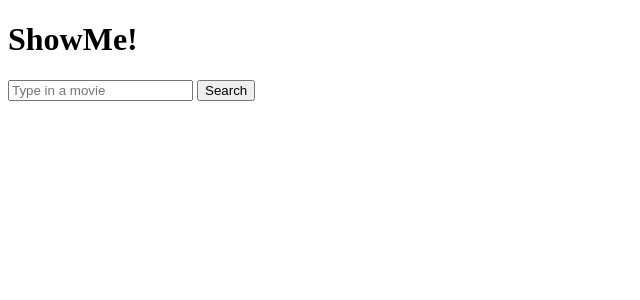
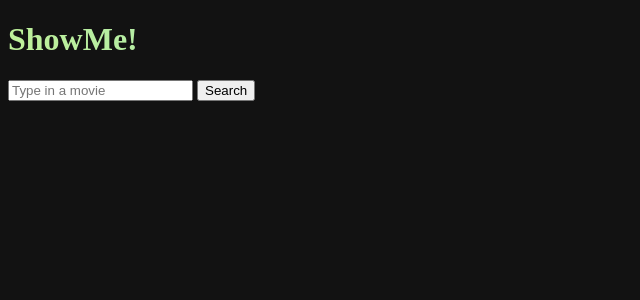
Before and after one commit to CS196Illinois/Group5-FA23, a Flask app: page / in a window 1280 px wide. Shown: the top 300 px of the page, without its empty margins (0-640 px from the left). Run offline with Flask 3, Linux system fonts and the light colour scheme.

Commit message:
Improved UI

```diff
--- a/Project/templates/index.html
+++ b/Project/templates/index.html
@@ -5,16 +5,35 @@
     <title>ShowMe!</title>
 </head>
 
+<style>
+    body{
+        /* background-image: linear-gradient(to right, #BFF098, #6FD6FF); */
+        background-color: #121212;
+    }
+    .title{
+        background: -webkit-linear-gradient(45deg, #BFF098, #6FD6FF);
+            -webkit-background-clip: text;
+            background-clip: text;
+            -webkit-text-fill-color: transparent;
+    }
+    .search-results{
+        background: -webkit-linear-gradient(45deg, #BFF098, #6FD6FF);
+            -webkit-background-clip: text;
+            background-clip: text;
+            -webkit-text-fill-color: transparent;
+    }
+</style>
+
 <body>
 
-    <h1>ShowMe!</h1>
+    <h1 class="title">ShowMe!</h1>
     <div id="search" style="display: block;">
         <form method="POST" action="/search_movie">
             <input type="text" name="movie" placeholder="Type in a movie">
             <button type="submit" on>Search</button>
         </form>
 
-        <ul>
+        <ul class="search-results">
             {% for movie in movies %}
             <li>{{ movie }}</li>
             {% endfor %}
```
